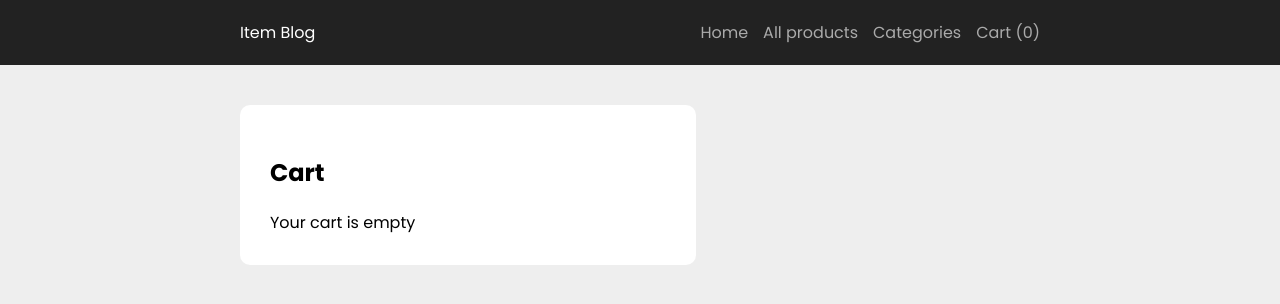
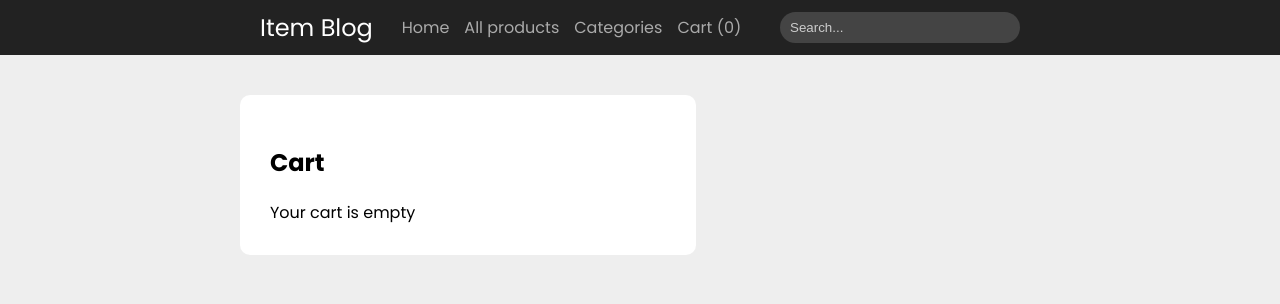
Before and after one commit to Jatinmudiraj/Itemblog, a Next.js app: page /cart in a window 1280 px wide. Shown: the top 304 px of the page. Built offline with nearby package versions, Linux system fonts and the light colour scheme.

Commit message:
<commit_messae>

```diff
--- a/components/Header.js
+++ b/components/Header.js
@@ -1,28 +1,40 @@
 import Link from "next/link";
 import styled from "styled-components";
 import Center from "@/components/Center";
-import {useContext, useState} from "react";
-import {CartContext} from "@/components/CartContext";
+import { useContext, useState } from "react";
+import { CartContext } from "@/components/CartContext";
 import BarsIcon from "@/components/icons/Bars";
+import CartIcon from "@/components/icons/CartIcon"; // Import the CartIcon component
+// Import useRouter from next/router
+import { useRouter } from 'next/router';
+
+
 
 const StyledHeader = styled.header`
   background-color: #222;
+  padding: 10px 0;
 `;
+
 const Logo = styled(Link)`
-  color:#fff;
-  text-decoration:none;
-  position: relative;
-  z-index: 3;
+  color: #fff;
+  text-decoration: none;
+  font-size: 24px;
 `;
+
 const Wrapper = styled.div`
   display: flex;
   justify-content: space-between;
-  padding: 20px 0;
+  align-items: center;
+  padding: 0 20px;
 `;
+
 const StyledNav = styled.nav`
-  ${props => props.mobileNavActive ? `
+  ${props =>
+    props.mobileNavActive
+      ? `
     display: block;
-  ` : `
+  `
+      : `
     display: none;
   `}
   gap: 15px;
@@ -39,20 +51,21 @@ const StyledNav = styled.nav`
     padding: 0;
   }
 `;
+
 const NavLink = styled(Link)`
-  display: block;
-  color:#aaa;
-  text-decoration:none;
+  color: #aaa;
+  text-decoration: none;
   padding: 10px 0;
   @media screen and (min-width: 768px) {
-    padding:0;
+    padding: 0;
   }
 `;
+
 const NavButton = styled.button`
   background-color: transparent;
   width: 30px;
   height: 30px;
-  border:0;
+  border: 0;
   color: white;
   cursor: pointer;
   position: relative;
@@ -62,24 +75,68 @@ const NavButton = styled.button`
   }
 `;
 
+const SearchContainer = styled.div`
+  position: relative;
+  display: flex;
+  align-items: center;
+`;
+
+const SearchInput = styled.input`
+  width: 200px;
+  padding: 8px 30px 8px 10px;
+  border: none;
+  border-radius: 20px;
+  margin-left: 10px;
+  background-color: #444;
+  color: #fff;
+  ::placeholder {
+    color: #ccc;
+  }
+`;
+
+const IconWrapper = styled.div`
+  position: absolute;
+  top: 50%;
+  transform: translateY(-50%);
+  left: 10px;
+`;
+
+// In your Header component
 export default function Header() {
-  const {cartProducts} = useContext(CartContext);
-  const [mobileNavActive,setMobileNavActive] = useState(false);
+  const { cartProducts } = useContext(CartContext);
+  const [mobileNavActive, setMobileNavActive] = useState(false);
+  const router = useRouter(); // Initialize useRouter hook
+
+    // Function to handle form submission
+    const handleSearchSubmit = (e) => {
+      e.preventDefault(); // Prevent default form submission behavior
+      const searchQuery = e.target.elements.search.value; // Get the value from the search input
+      router.push(`/search?query=${searchQuery}`); // Navigate to the search page with the search query
+    };
+
   return (
     <StyledHeader>
       <Center>
         <Wrapper>
-          <Logo href={'/'}>Item Blog</Logo>
+          <Logo href={"/"}>Item Blog</Logo>
           <StyledNav mobileNavActive={mobileNavActive}>
-            <NavLink href={'/'}>Home</NavLink>
-            <NavLink href={'/product'}>All products</NavLink>
-            <NavLink href={'/categories'}>Categories</NavLink>
-            {/* <NavLink href={'/account'}>Account</NavLink> */}
-            <NavLink href={'/cart'}>Cart ({cartProducts.length})</NavLink>
+            <NavLink href={"/"}>Home</NavLink>
+            <NavLink href={"/product"}>All products</NavLink>
+            <NavLink href={"/categories"}>Categories</NavLink>
+            <NavLink href={"/cart"}>Cart ({cartProducts.length})</NavLink>
           </StyledNav>
           <NavButton onClick={() => setMobileNavActive(prev => !prev)}>
             <BarsIcon />
           </NavButton>
+
+          <SearchContainer>
+            <form onSubmit={handleSearchSubmit}> {/* Add form element with onSubmit handler */}
+              <IconWrapper>
+                <CartIcon />
+              </IconWrapper>
+              <SearchInput type="text" name="search" placeholder="Search..." /> {/* Add name attribute to the input */}
+            </form>
+          </SearchContainer>
         </Wrapper>
       </Center>
     </StyledHeader>
```
Also changed, not shown: components/icons/Search.js (added, +15 -0 lines), pages/search.js (added, +55 -0 lines), components/icons/CartIcon.js (line endings or trailing spaces).
